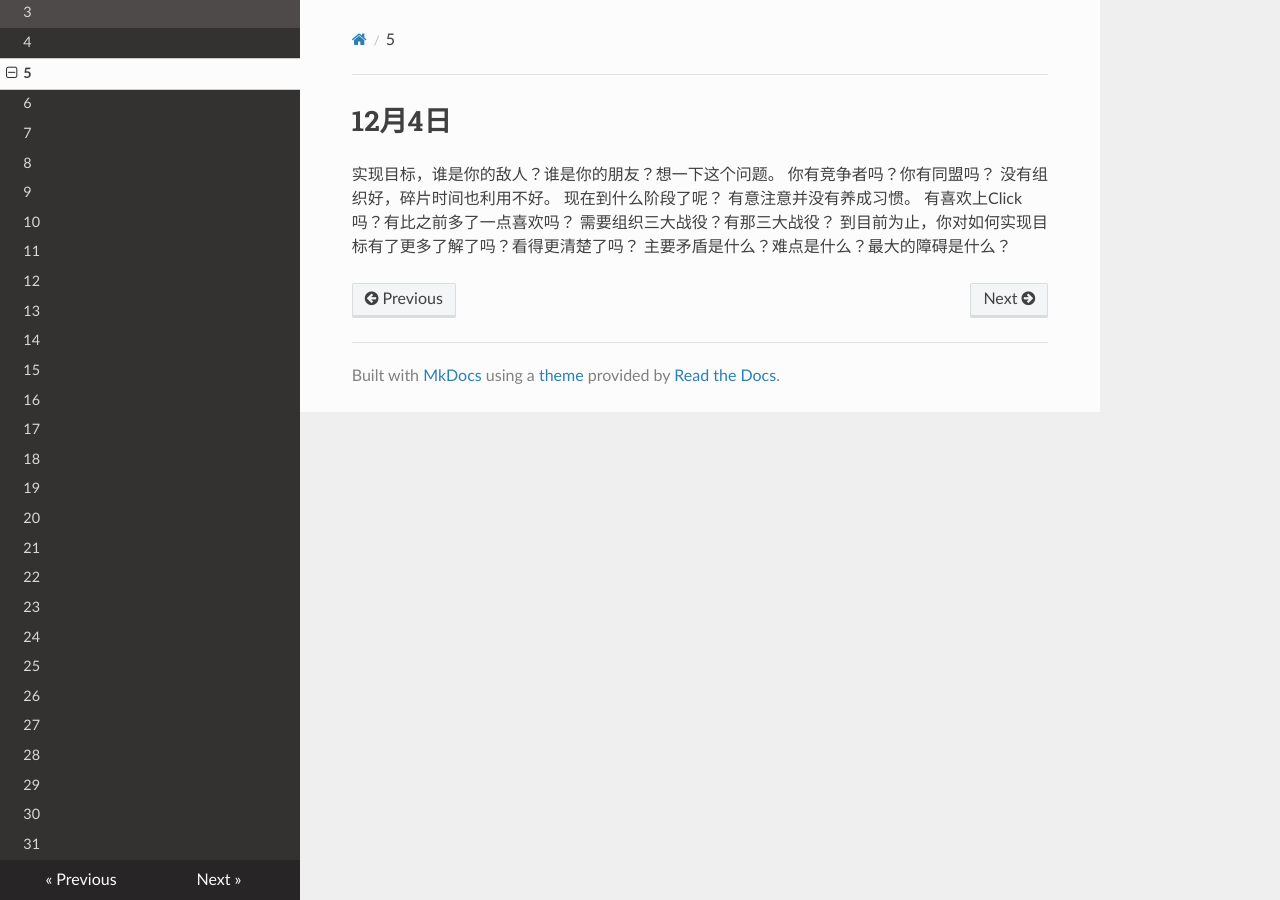
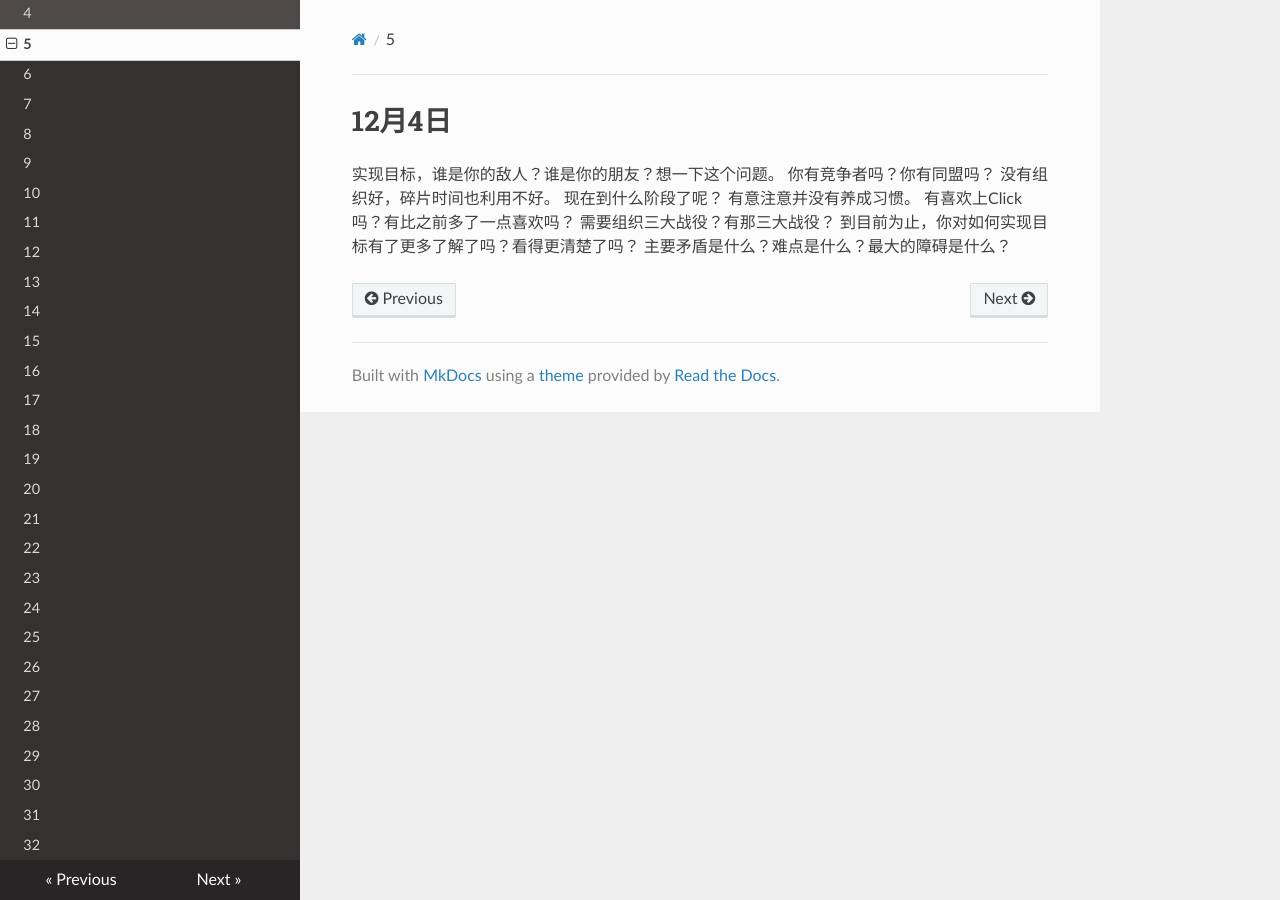
Before and after one commit to lizkca/theblog, an MkDocs documentation site: the page built from docs/5.md, in a window 1280 px wide. Built offline with MkDocs 1.6.1, drawn with Linux system fonts in a browser that asks for light colours; nearby versions of some CDN libraries.

Commit message:
fix 32.md

```diff
--- a/mkdocs.yml
+++ b/mkdocs.yml
@@ -32,4 +32,5 @@ nav:
     - 29: 29.md
     - 30: 30.md
     - 31: 31.md
+    - 32: 32.md
 theme: readthedocs
```
